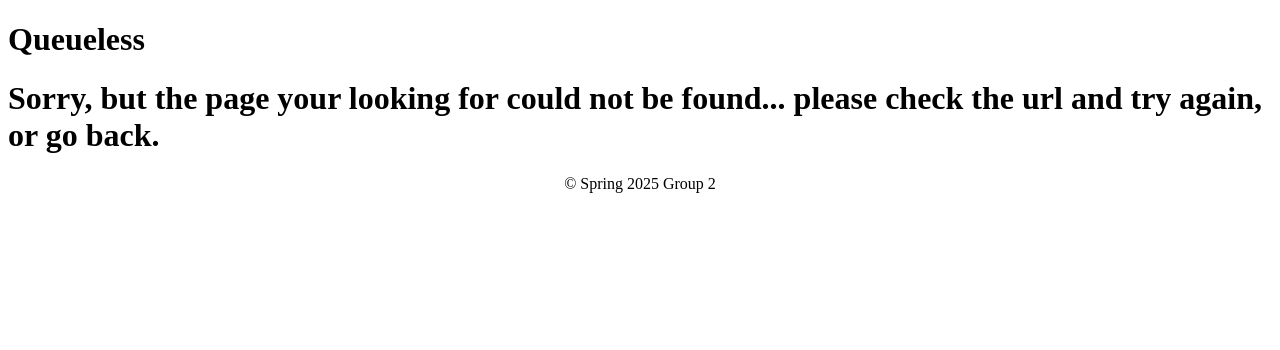
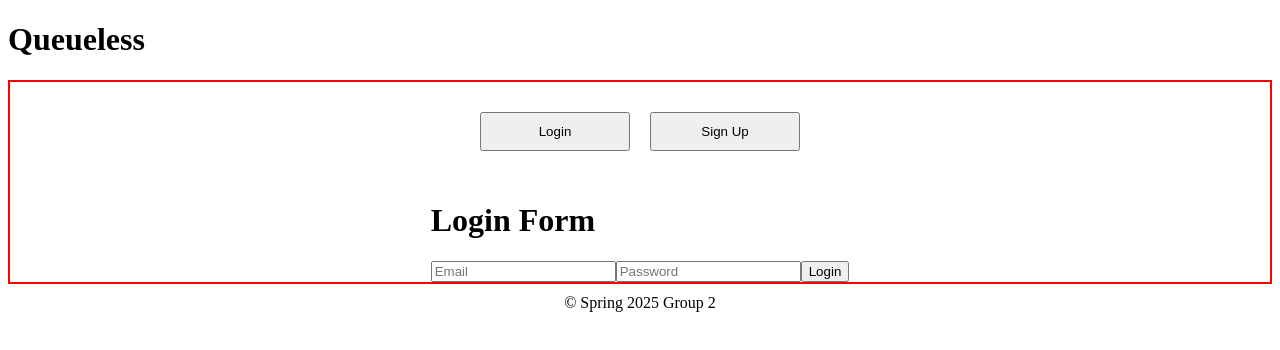
Before and after one commit to MasonKrause7/qless-host, a React (Vite) app in the folder qless/: page / in a window 1280 px wide. Shown: the top 350 px of the page. Built offline with nearby package versions, Linux system fonts and the light colour scheme.

Commit message:
redirecting after login

```diff
--- a/qless/src/App.tsx
+++ b/qless/src/App.tsx
@@ -2,6 +2,7 @@ import { Routes, Route } from 'react-router-dom';
 import NotFound from './pages/NotFound';
 import LandingPage from './pages/LandingPage';
 import CookDashboard from './pages/kitchen/CookDashboard';
+import ManagerDashboard from './pages/manager/ManagerDashboard';
 import './styles/global.css';
 
 function App() {
@@ -10,9 +11,10 @@ function App() {
   return (
 
     <Routes>
-      <Route path="/landing" element={<LandingPage />}/>
+      <Route path="/" element={<LandingPage />}/>
       <Route path="*" element={<NotFound />} />
       <Route path="/cook" element={<CookDashboard />} />
+      <Route path="/manage" element={<ManagerDashboard />} />
     </Routes>
 
   )
--- a/qless/src/components/LoginForm.tsx
+++ b/qless/src/components/LoginForm.tsx
@@ -1,11 +1,15 @@
 import supabase from '../utils/supabase';
+import { useNavigate } from 'react-router-dom';
+
 
 
 function LoginForm() {
 
+    const navigate = useNavigate();
 
     const handleLoginSubmission = async (event: React.FormEvent<HTMLFormElement>)=> {
         event.preventDefault();
+
 
 
         const formData = new FormData(event.currentTarget);
@@ -19,6 +23,12 @@ function LoginForm() {
             });
             if (data.user !== null && data.session !== null){
                 console.log(`successfully logged in ${data.user.user_metadata.first_name}`);
+                if (data.user.user_metadata.is_manager){
+                    navigate('/manage');
+                }
+                else{
+                    navigate('/cook');
+                }
             }
             else if (error !== null){
                 console.log(`Error logging in that user: ${error.message}`);
--- /dev/null
+++ b/qless/src/pages/manager/ManagerDashboard.tsx
@@ -0,0 +1,18 @@
+
+
+
+
+function ManagerDashboard() {
+
+
+    return (
+        <div>
+            <h2>MANAGER DASHBOARD</h2>
+
+
+        </div>
+    )
+}
+
+
+export default ManagerDashboard;
```
